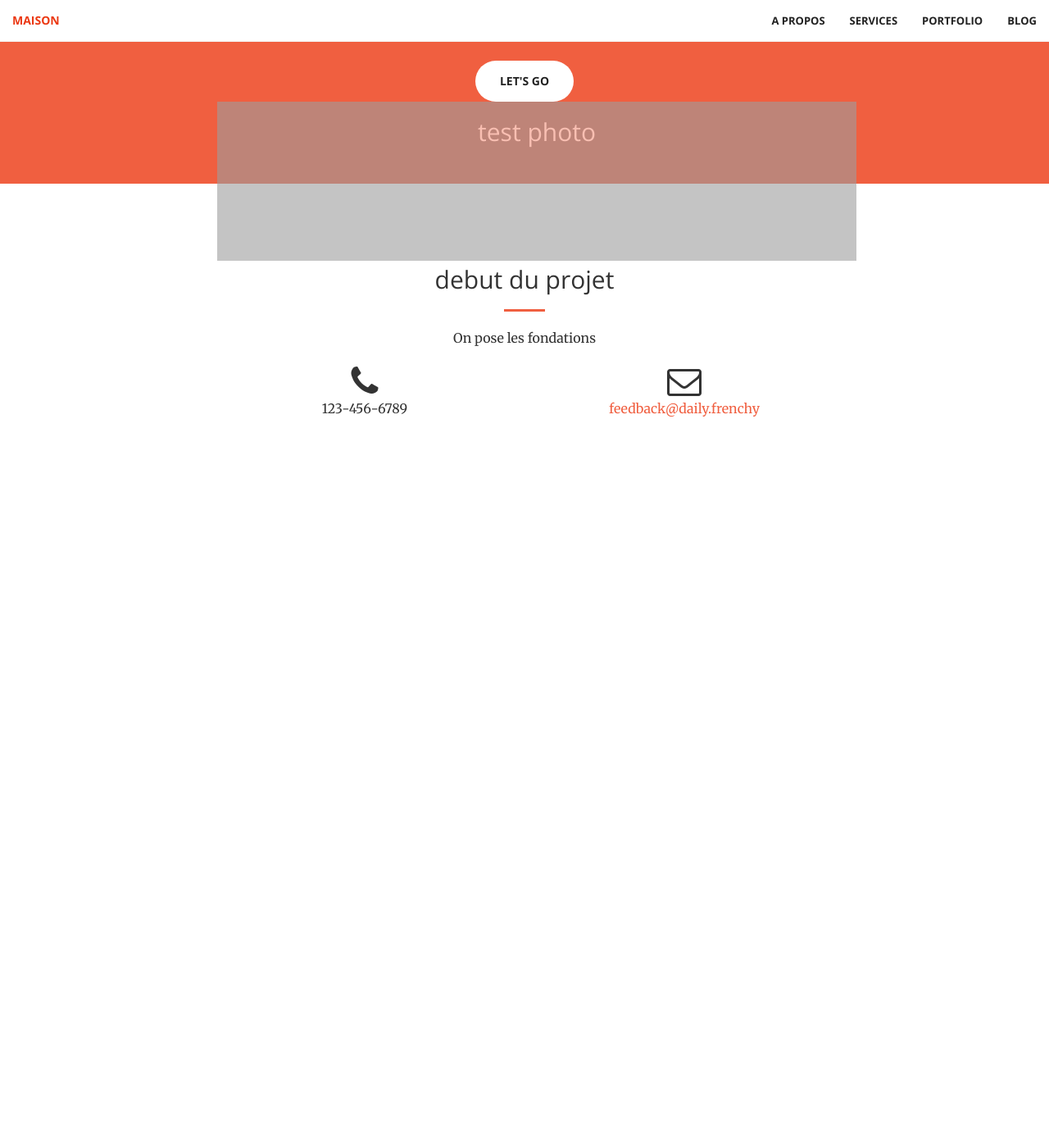
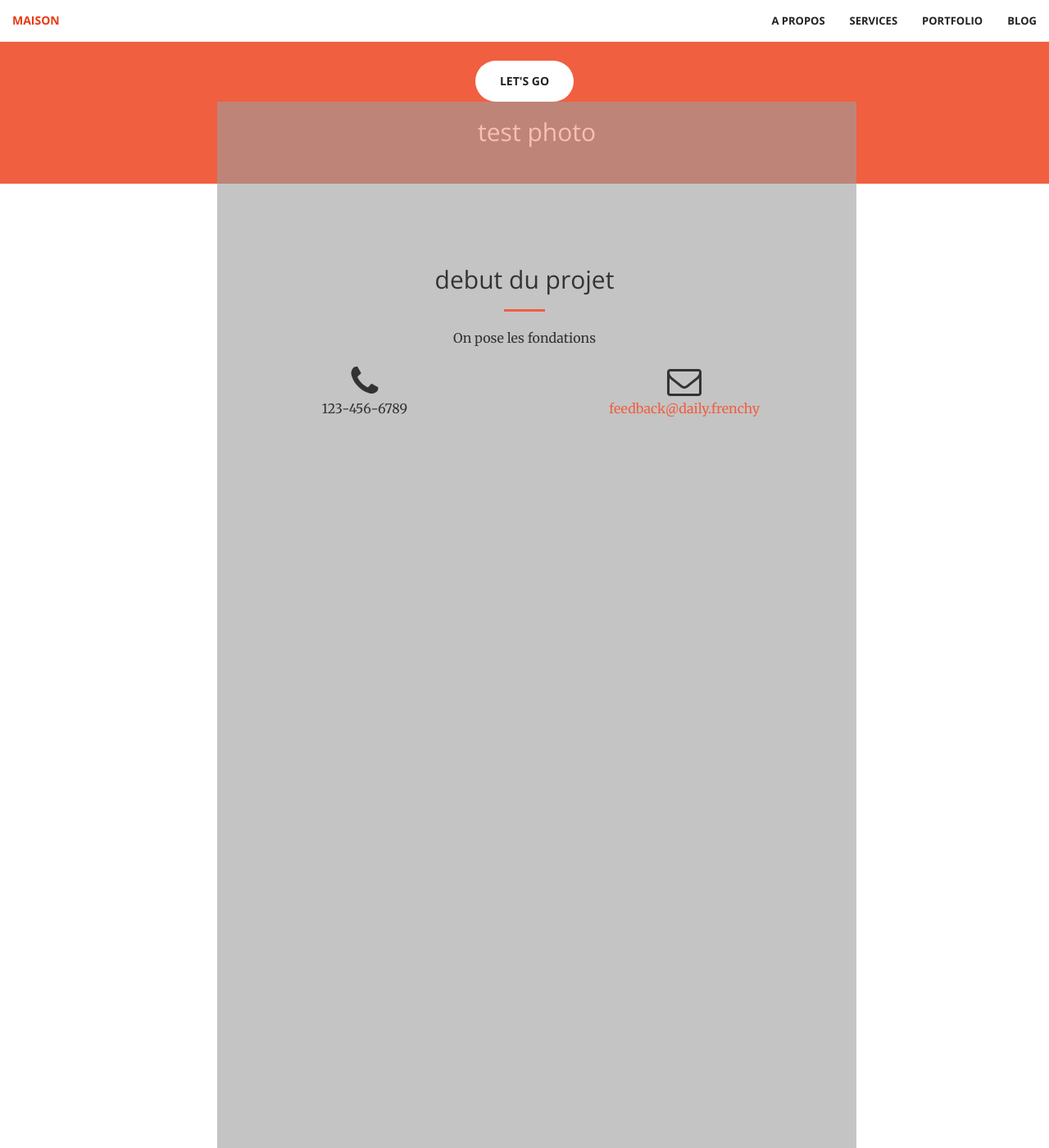
Before and after one commit to daily-frenchy/open, a Jekyll site: the page built from about.html, in a window 1280 px wide and 1400 px high, scrolled down 472 px. Shown: the whole window at 82% size. Built offline with Jekyll 4.4.1, drawn with Linux system fonts in a browser that asks for light colours; before the commit the page ends 1102 px from its top, so only the background shows below that.

Commit message:
Update creative.css

```diff
--- a/css/creative.css
+++ b/css/creative.css
@@ -511,7 +511,7 @@ img::-moz-selection {
 .about {
     position: absolute;
     width: 100%;
-    min-height: auto;
+    height: 1500px;
     text-align: center;
     opacity: 0.6;
     background-image: url(/open/img/about.jpg);
```
